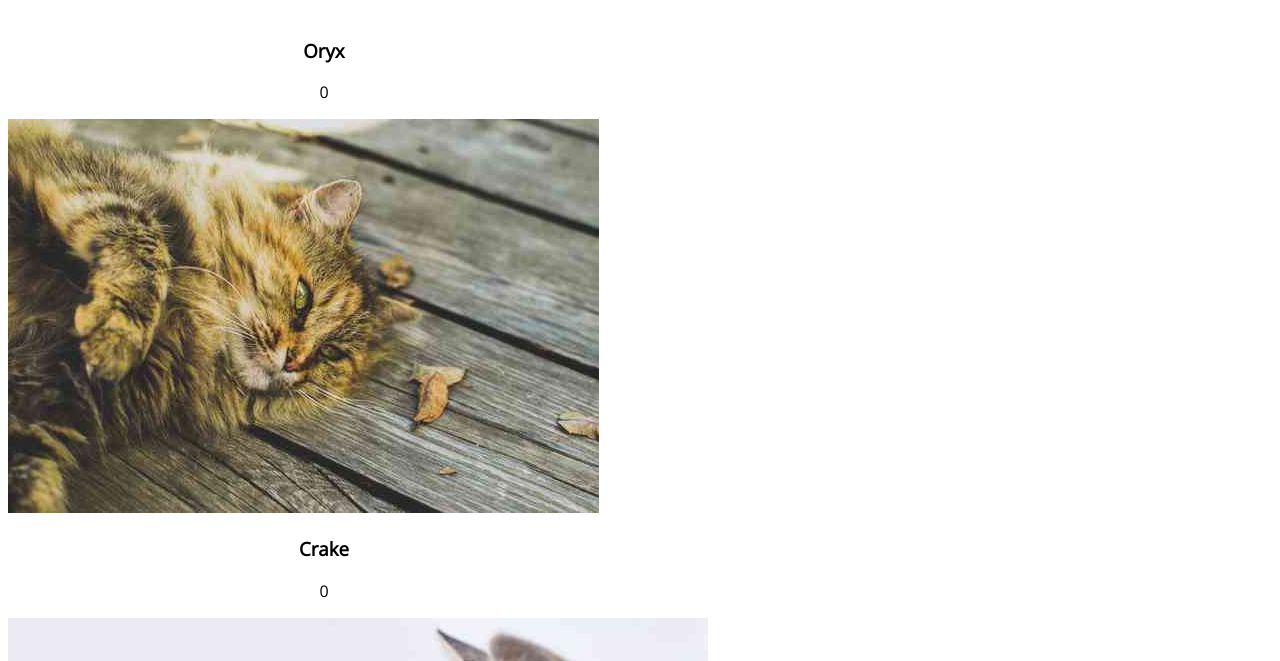
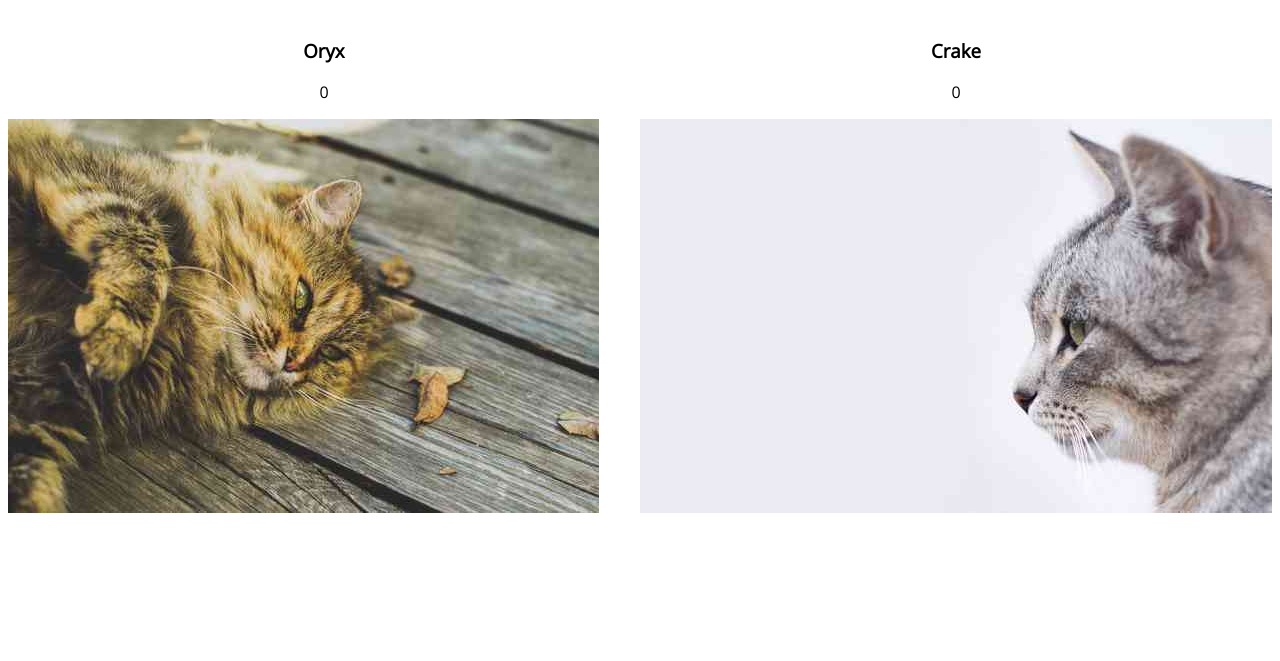
Before and after one commit to erikaleigh/udacity-cat-clicker, a website: page index.html in a window 1280 px wide. Shown: the part 75-736 px from the top of the page. Drawn offline with nearby package versions, Linux system fonts and the light colour scheme.

Commit message:
Restyle cat entries using js

```diff
--- a/index.html
+++ b/index.html
@@ -11,11 +11,7 @@
       <div class="col-12">
         <h1>Cat Clicker</h1>
       </div>
-      <div class="row">
-        <div id="cat" class="col-6">
-        </div>
-        <div id="cat" class="col-6">
-        </div>
+      <div id= "catHouse" class="row">
       </div>
     </div>
   </body>
--- a/js/run.js
+++ b/js/run.js
@@ -14,29 +14,30 @@ var kitties = [{
 
 // append cats
 var appendCats = function() {
-  var catDiv = document.getElementById("cat");
+  var catDiv = document.getElementById("catHouse");
 
   for (var i = 0; i < kitties.length; i++) {
 
+    var catEntry = document.createElement('div');
+    catEntry.id = 'cat';
+    catEntry.className = 'col-6';
+    catDiv.appendChild(catEntry);
+
     var catName = document.createElement('h3');
     catName.innerHTML = kitties[i].name;
-    catDiv.appendChild(catName);
+    catEntry.appendChild(catName);
 
     var catClicks = document.createElement('p');
     catClicks.innerHTML = kitties[i].clicks;
-    catDiv.appendChild(catClicks);
+    catEntry.appendChild(catClicks);
 
     var catImg = document.createElement('img');
     catImg.src = kitties[i].img;
-    catDiv.appendChild(catImg);
-
-
+    catEntry.appendChild(catImg);
   }
-
 }
   appendCats();
 
-var catName = '<h4></h4>'
 
 
 
```
